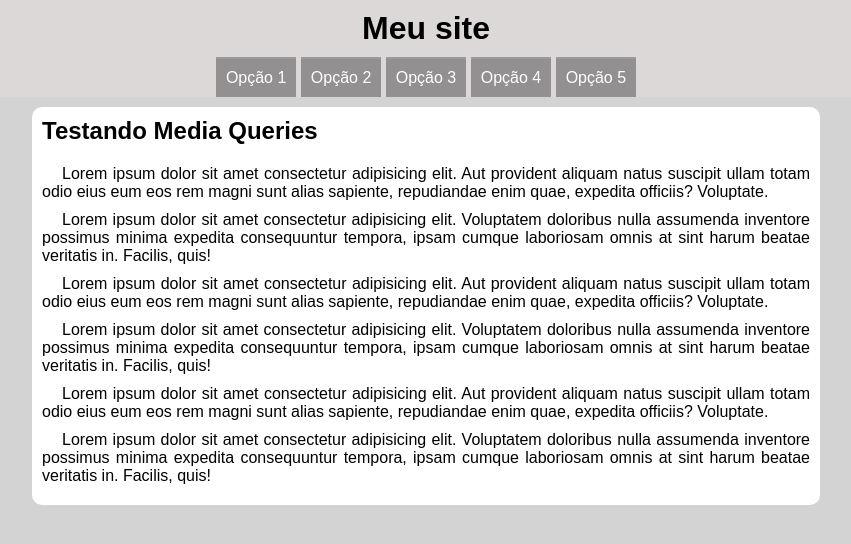
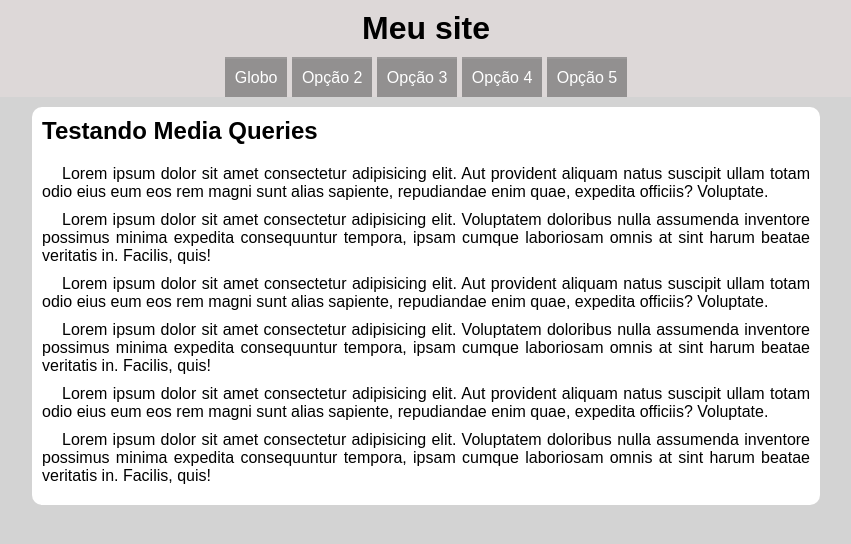
Before and after one commit to maryangela2609/html5-css, a plain HTML site: page exercicios/modulo4/ex026/mq005/index.html in a window 1280 px wide. Shown: the whole page, without its empty margins (214-1065 px from the left). Drawn offline with nearby package versions, Linux system fonts and the light colour scheme.

Commit message:
edição de testes

```diff
--- a/exercicios/modulo4/ex026/mq005/index.html
+++ b/exercicios/modulo4/ex026/mq005/index.html
@@ -15,7 +15,7 @@
 
         <menu id="itens">
             <ul>
-                <li><a href="#">Opção 1</a></li>
+                <li><a href="https://www.globo.com/" target="_blank">Globo</a></li>
                 <li><a href="#">Opção 2</a></li>
                 <li><a href="#">Opção 3</a></li>
                 <li><a href="#">Opção 4</a></li>
```
